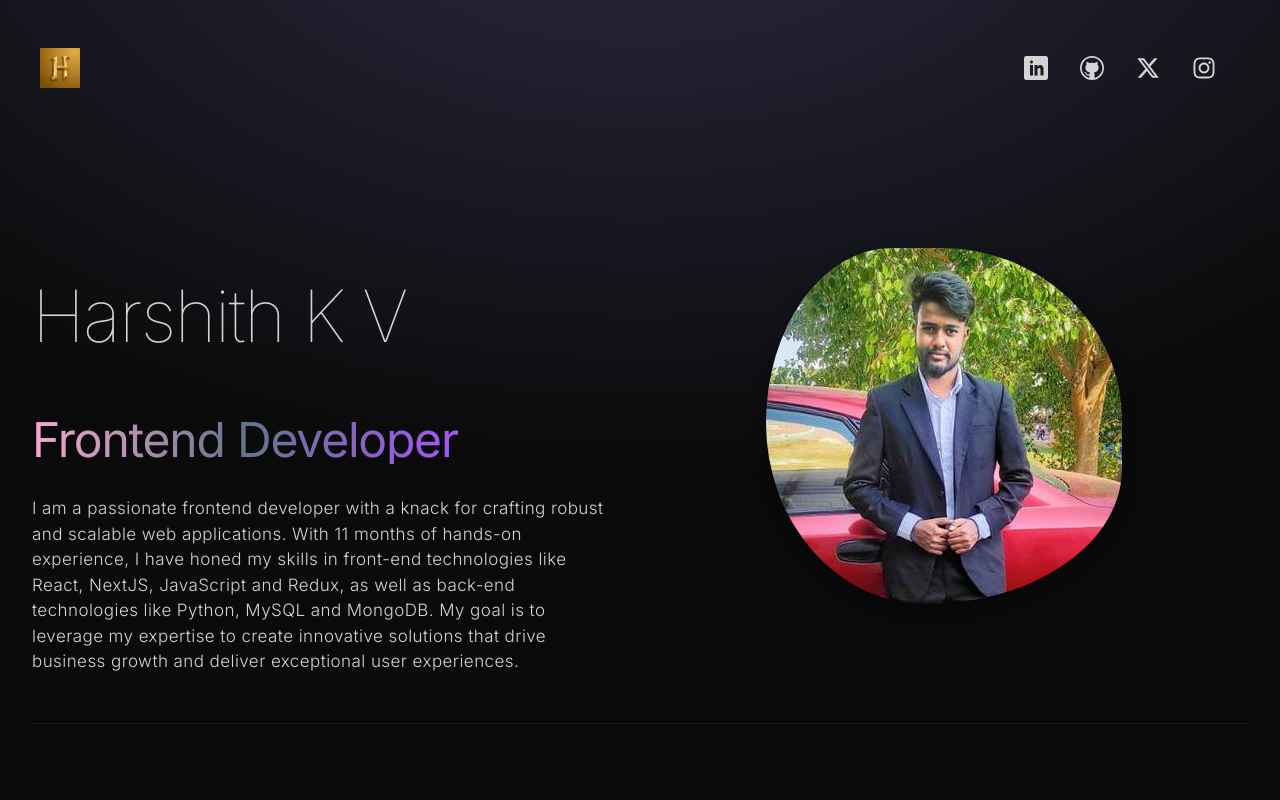
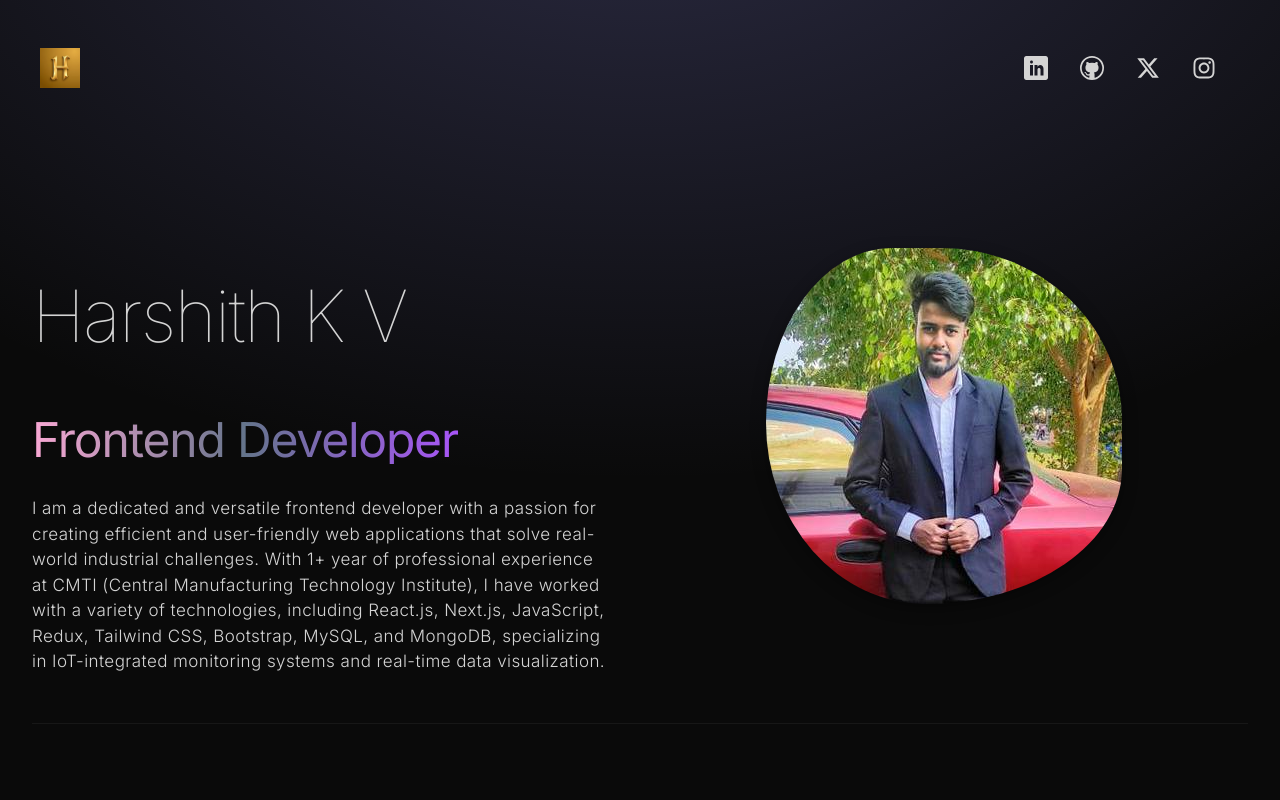
Before and after one commit to Harshithshetty07/my--portfolio, a React (Create React App) app in the folder frontend/: page / in a window 1280 px wide. Shown: the top 800 px of the page. Built offline with nearby package versions, Linux system fonts and the light colour scheme; the HTML template or start-up script is replaced by a standard one.

Commit message:
Update data.js

```diff
--- a/frontend/src/constants/data.js
+++ b/frontend/src/constants/data.js
@@ -5,10 +5,10 @@ import project4 from "../assets/gym.jpg";
 import project5 from "../assets/employe.jpg";
 import project6 from "../assets/cloud.jpg";
 
-export const HERO_CONTENT = `I am a passionate frontend developer with a knack for crafting robust and scalable web applications.
-With 11 months of hands-on experience, I have honed my skills in front-end technologies like React, NextJS, JavaScript and Redux,
-as well as back-end technologies like Python, MySQL and MongoDB. My goal is to leverage my expertise
-to create innovative solutions that drive business growth and deliver exceptional user experiences.`;
+export const HERO_CONTENT = `I am a dedicated and versatile frontend developer with a passion for creating efficient and user-friendly
+web applications that solve real-world industrial challenges. With 1+ year of professional experience at CMTI (Central Manufacturing
+Technology Institute), I have worked with a variety of technologies, including React.js,
+Next.js, JavaScript, Redux, Tailwind CSS, Bootstrap, MySQL, and MongoDB, specializing in IoT-integrated monitoring systems and real-time data visualization.`;
 
 export const ABOUT_TEXT = `I am a dedicated and versatile frontend developer with a passion for creating efficient and user-friendly web applications.
 With 11 months of professional experience, I have worked with a variety of technologies, including React, NextJS, JavaScript, Redux, Python, Tailwind CSS, Bootstrap, MySQL and MongoDB.
```
